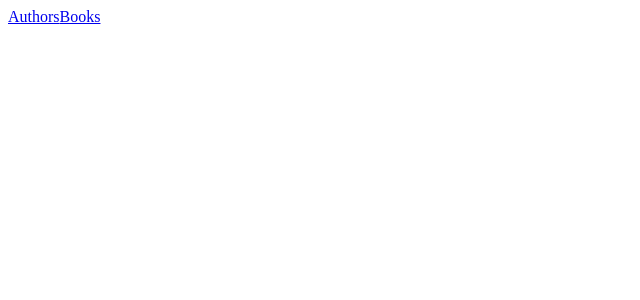
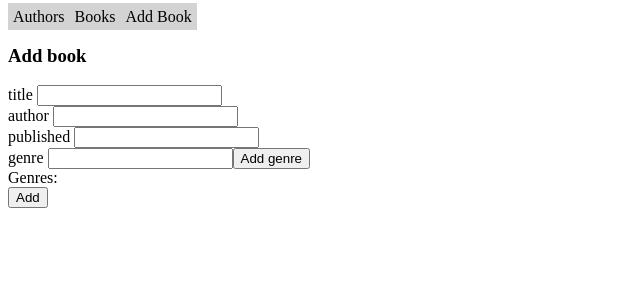
Before and after one commit to BrightsDays/fullstackopen, a React (Create React App) app in the folder part8/library-frontend/: page /add-book in a window 1280 px wide. Before the commit this address had no page. Shown: the top 300 px of the page, without its empty margins (0-640 px from the left). Built offline with nearby package versions, Linux system fonts and the light colour scheme.

Commit message:
add bookform

```diff
--- a/part8/library-frontend/package.json
+++ b/part8/library-frontend/package.json
@@ -11,6 +11,7 @@
     "react-dom": "^18.2.0",
     "react-router-dom": "^6.3.0",
     "react-scripts": "5.0.1",
+    "styled-components": "^5.3.5",
     "web-vitals": "^2.1.4"
   },
   "scripts": {
--- a/part8/library-frontend/src/App.js
+++ b/part8/library-frontend/src/App.js
@@ -1,19 +1,33 @@
 import Authors from './components/Authors'
 import { Routes, Route, Link } from 'react-router-dom'
 import Books from './components/Books'
+import styled from 'styled-components'
+import BookForm from './components/BookForm'
+
+const LinkButton = styled(Link)`
+  padding: 5px;
+  text-decoration: none;
+  color: black;
+  background-color: lightgrey;
+  &:hover {
+    background-color: grey;
+  }
+`
 
 const App = () => {
   return (
     <div>
       <nav>
-        <Link to="/authors">Authors</Link>
-        <Link to="/books">Books</Link>
+        <LinkButton to="/authors">Authors</LinkButton>
+        <LinkButton to="/books">Books</LinkButton>
+        <LinkButton to="/add-book">Add Book</LinkButton>
       </nav>
 
       <Routes>
         <Route path="/" element={<h3>Main</h3>} />
         <Route path="/authors" element={<Authors />} />
         <Route path="/books" element={<Books />} />
+        <Route path="/add-book" element={<BookForm />} />
       </Routes>
     </div>
   )
--- /dev/null
+++ b/part8/library-frontend/src/components/BookForm.js
@@ -0,0 +1,81 @@
+import { useState } from 'react'
+import { useMutation } from '@apollo/client'
+import { CREATE_BOOK } from '../queries'
+
+const BookForm = () => {
+  const [title, setTitle] = useState('')
+  const [author, setAuthor] = useState('')
+  const [published, setPublished] = useState('')
+  const [genres, setGenres] = useState([])
+  const [genre, setGenre] = useState('')
+
+  const [createBook] = useMutation(CREATE_BOOK)
+
+  const handleSubmit = (event) => {
+    event.preventDefault()
+
+    createBook({ variables: { title, author, published, genres } })
+
+    setTitle('')
+    setAuthor('')
+    setPublished('')
+    setGenres([])
+  }
+
+  const addGenre = (event) => {
+    event.preventDefault()
+
+    const updatedGenres = genres.concat(genre)
+    setGenres(updatedGenres)
+    setGenre('')
+  }
+
+  return (
+    <div>
+      <h3>Add book</h3>
+      <form onSubmit={handleSubmit}>
+        <div>
+          <label htmlFor="title">title </label>
+          <input
+            id="title"
+            value={title}
+            onChange={({ target }) => setTitle(target.value)}
+          />
+        </div>
+        <div>
+          <label htmlFor="author">author </label>
+          <input
+            id="author"
+            value={author}
+            onChange={({ target }) => setAuthor(target.value)}
+          />
+        </div>
+        <div>
+          <label htmlFor="published">published </label>
+          <input
+            id="published"
+            value={published}
+            onChange={({ target }) => setPublished(target.value)}
+          />
+        </div>
+        <div>
+          <label htmlFor="genre">genre </label>
+          <input
+            id="genre"
+            value={genre}
+            onChange={({ target }) => setGenre(target.value)}
+          />
+          <button onClick={(event) => addGenre(event)}>Add genre</button>
+          <br />
+          <span>Genres: </span>
+          {genres.map((item, index) => (
+            <span key={`gnr_${index}`}>{item}, </span>
+          ))}
+        </div>
+        <button>Add</button>
+      </form>
+    </div>
+  )
+}
+
+export default BookForm
--- a/part8/library-frontend/src/components/Books.js
+++ b/part8/library-frontend/src/components/Books.js
@@ -5,7 +5,6 @@ const Books = () => {
   const result = useQuery(ALL_BOOKS)
 
   if (result.loading) return <div>loading...</div>
-  console.log(result)
 
   const list = result.data.allBooks.map((book, index) => (
     <tr key={`auth_${index}`}>
--- a/part8/library-frontend/src/queries.js
+++ b/part8/library-frontend/src/queries.js
@@ -21,3 +21,25 @@ export const ALL_BOOKS = gql`
     }
   }
 `
+
+export const CREATE_BOOK = gql`
+  mutation createBook(
+    $title: String!
+    $author: String!
+    $published: String!
+    $genres: [String]
+  ) {
+    addBook(
+      title: $title
+      author: $author
+      published: $published
+      genres: $genres
+    ) {
+      title
+      published
+      author
+      genres
+      id
+    }
+  }
+`
```
Also changed, not shown: 2 other files (tests, documents, lock files or other folders).
